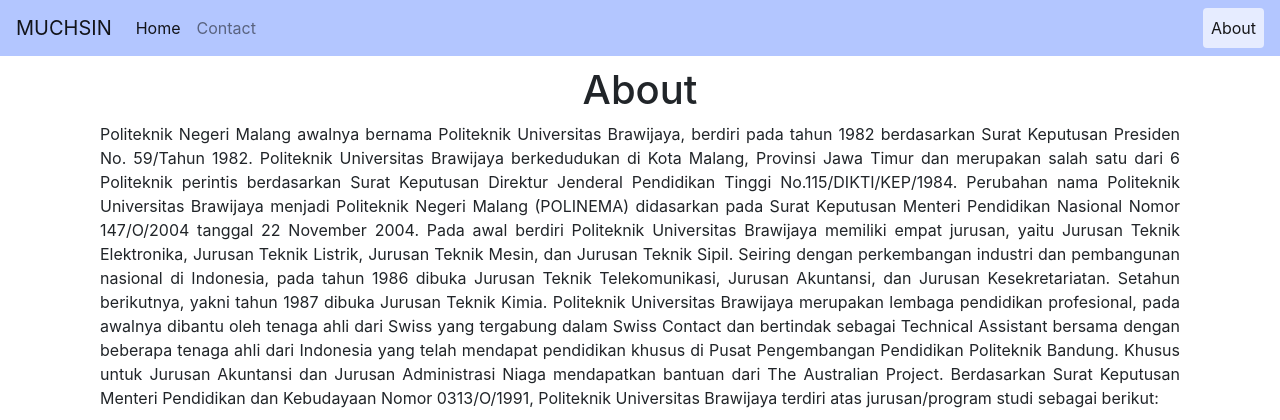
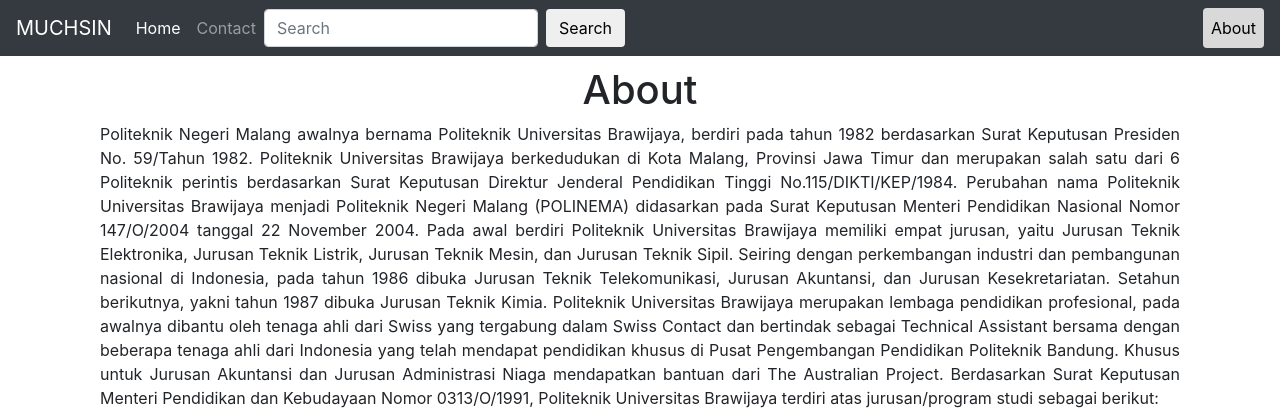
Before and after one commit to muchsinalkatiri/02-Pengenalan-MVC-bag-1, a CodeIgniter app: page /02-Pengenalan-MVC-bag-1/index.php/about in a window 1280 px wide. Shown: the top 420 px of the page. Run offline with CodeIgniter, Linux system fonts and the light colour scheme.

Commit message:
menambah search dan ubah warna

```diff
--- a/Asset/css/kustom.css
+++ b/Asset/css/kustom.css
@@ -2,13 +2,14 @@
 	background: #b3c6ff !important;
 }
 .mk-tombol_about{
-	background: #e6ecff !important;
+	background: #d9d9d9 !important;
+	color: black !important;
 }
 .mk-main{
 	padding: 100px;
 	padding-top: 10px;
 }
 .mk-jumbotron{
-	background: #e6ecff !important;
+	background: #e6e6e6 !important;
 }
 .m
--- a/application/views/about.php
+++ b/application/views/about.php
@@ -1,13 +1,13 @@
 <!DOCTYPE html>
 <html>
 	<head>
-		<title>HOME</title>
+		<title>About</title>
 		<link rel="stylesheet" type="text/css" href="<?php echo base_url().'Asset/css/bootstrap.min.css'; ?>">
 		<link rel="stylesheet" type="text/css" href="<?php echo base_url().'Asset/css/kustom.css'; ?>">
 		<script type="text/javascript" src="<?php echo base_url().'Asset/js/bootstrap.min.js'; ?>"></script>
 	</head>
 	<body>
-		<nav class="navbar navbar-expand-lg navbar-light bg-light mk-navbar">
+		<nav class="navbar navbar-expand-lg navbar-dark bg-dark ">
 			<a class="navbar-brand" href="#">MUCHSIN</a>
 			<button class="navbar-toggler" type="button" data-toggle="collapse" data-target="#navbarSupportedContent" aria-controls="navbarSupportedContent" aria-expanded="false" aria-label="Toggle navigation">
 			<span class="navbar-toggler-icon"></span>
@@ -20,6 +20,10 @@
 					<li class="nav-item">
 						<a class="nav-link" href="#">Contact</a>
 					</li>
+					<form class="form-inline my-2 my-lg-0">
+						<input class="form-control mr-sm-2" type="search" placeholder="Search" aria-label="Search">
+						<button class="btn btn-outline my-2 my-sm-0" type="submit">Search</button>
+					</form>
 				</ul>
 				<form class="form-inline my-2 my-lg-0">
 					<ul class="navbar-nav mr-auto nav nav-pills">
--- a/application/views/welcome_message.php
+++ b/application/views/welcome_message.php
@@ -7,7 +7,7 @@
 		<script type="text/javascript" src="<?php echo base_url().'Asset/js/bootstrap.min.js'; ?>"></script>
 	</head>
 	<body>
-		<nav class="navbar navbar-expand-lg navbar-light bg-light mk-navbar">
+		<nav class="navbar navbar-expand-lg navbar-dark bg-dark ">
 			<a class="navbar-brand" href="#">MUCHSIN</a>
 			<button class="navbar-toggler" type="button" data-toggle="collapse" data-target="#navbarSupportedContent" aria-controls="navbarSupportedContent" aria-expanded="false" aria-label="Toggle navigation">
 			<span class="navbar-toggler-icon"></span>
@@ -20,6 +20,10 @@
 					<li class="nav-item">
 						<a class="nav-link" href="#">Contact</a>
 					</li>
+					<form class="form-inline my-2 my-lg-0">
+      					<input class="form-control mr-sm-2" type="search" placeholder="Search" aria-label="Search">
+      					<button class="btn btn-outline my-2 my-sm-0" type="submit">Search</button>
+    				</form>
 				</ul>
 				<form class="form-inline my-2 my-lg-0">
 					<ul class="navbar-nav mr-auto nav nav-pills">
```
